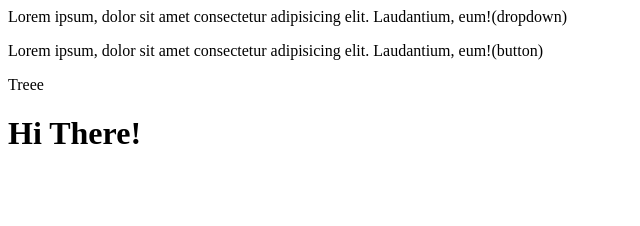
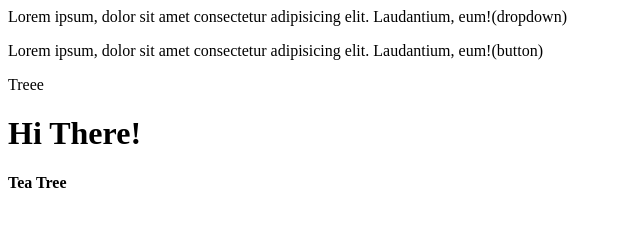
Before and after one commit to ruchika123yadav/nextRepo, a plain HTML site: page index.html in a window 1280 px wide. Shown: the full height of the page, 0-640 px from the left. Drawn offline with Linux system fonts and the light colour scheme.

Commit message:
Update index.html

```diff
--- a/index.html
+++ b/index.html
@@ -2,3 +2,4 @@
 <p>Lorem ipsum, dolor sit amet consectetur adipisicing elit. Laudantium, eum!(button)</p>
 <span>Treee</span>
 <h1>Hi There!</h1>
+<h4>Tea Tree</h4>
```
